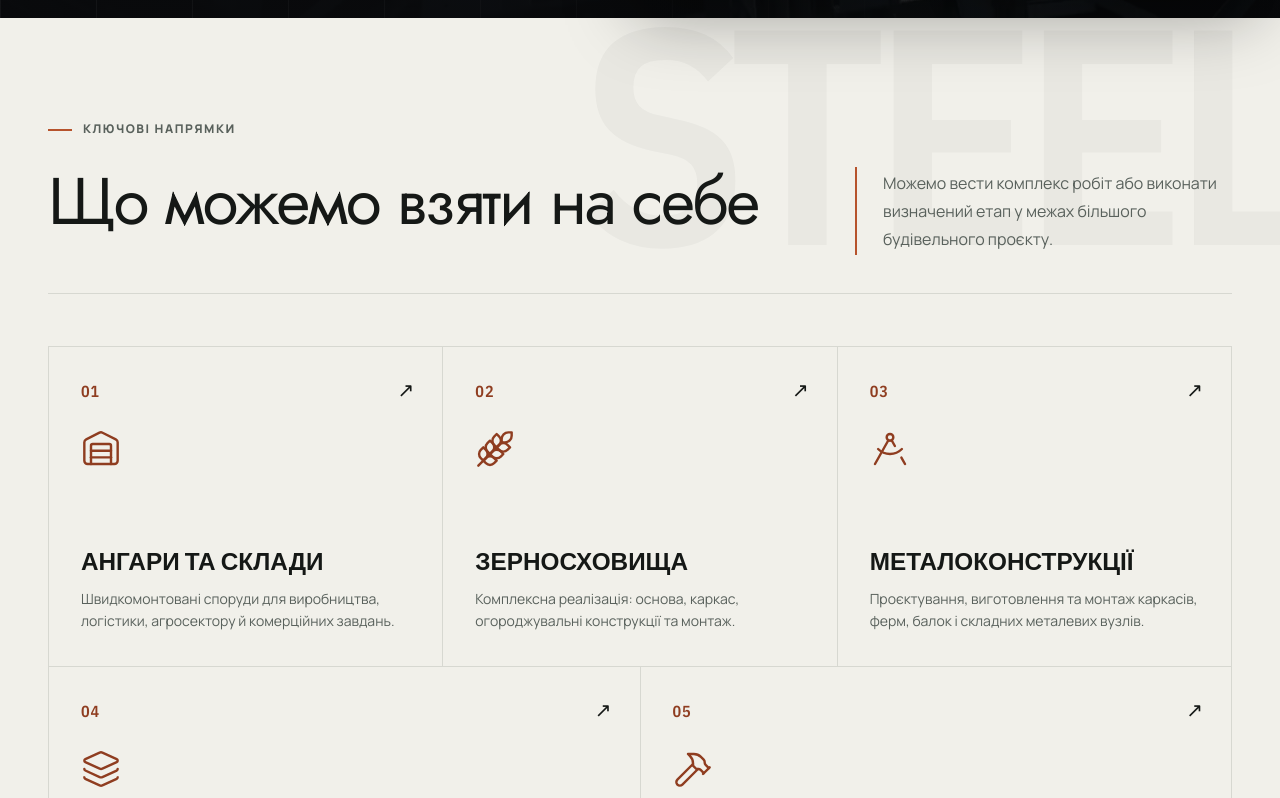
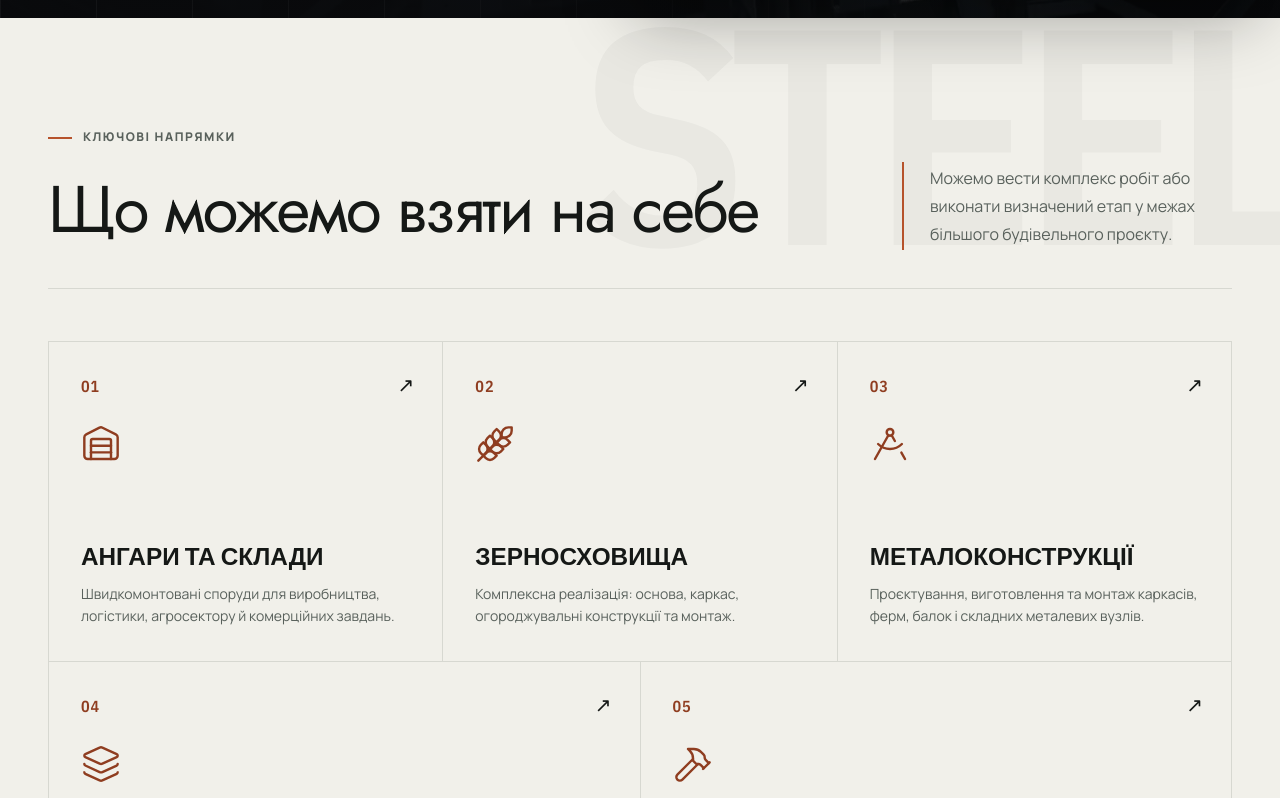
Before and after one commit to leusd100/rubikon-build, a Next.js app: page / in a window 1280 px wide. Shown: the part 782-1580 px from the top of the page. Built offline with nearby package versions, Linux system fonts and the light colour scheme.

Commit message:
Align shared section headers

```diff
--- a/app/components/SiteChrome.tsx
+++ b/app/components/SiteChrome.tsx
@@ -203,7 +203,7 @@ export function TeamSection({ compact = false }: { compact?: boolean }) {
         <SectionHeader
           className="team-heading"
           eyebrow="Родина в основі компанії"
-          title="Родинна компанія. Досвід двох поколінь."
+          title="Досвід двох поколінь — в одній команді"
           supporting="Практичний досвід будівництва поєднуємо із системною організацією роботи, зрозумілою комунікацією та сучасними інструментами."
         />
         <div className="team-stories">
--- a/app/globals.css
+++ b/app/globals.css
@@ -229,11 +229,11 @@ section[id] { scroll-margin-top: 116px; }
 .section-heading-copy .eyebrow { margin-bottom: 30px; }
 .section-head-balanced h2 { font-size: clamp(50px, 5.15vw, 76px); line-height: .98; }
 .section-head-balanced > p:last-child { max-width: 470px; margin-top: 47px; padding: 2px 0 2px 26px; border-left: 2px solid var(--accent); font-size: 17px; line-height: 1.75; }
-.section-header { position: relative; display: grid; grid-template-columns: minmax(0, 1.55fr) minmax(300px, .8fr); align-items: start; gap: var(--grid-gap); margin-bottom: 52px; padding-bottom: 38px; border-bottom: 1px solid var(--border-default); }
-.section-header-copy { max-width: 920px; }
+.section-header { position: relative; display: grid; grid-template-columns: minmax(0, 1.65fr) minmax(330px, .65fr); align-items: center; gap: var(--grid-gap); margin-bottom: 52px; padding-bottom: 38px; border-bottom: 1px solid var(--border-default); }
+.section-header-copy { max-width: 980px; }
 .section-header-copy .eyebrow { margin-bottom: 30px; }
 .section-header h2 { max-width: 920px; margin: 0; font-family: var(--font-display), var(--font-manrope), sans-serif; font-size: clamp(50px, 5.15vw, 76px); font-weight: 400; line-height: .99; letter-spacing: -.035em; }
-.section-header-support { max-width: 470px; margin: 47px 0 0; padding: 2px 0 2px 26px; color: var(--text-muted); border-left: 2px solid var(--accent); font-size: 16px; line-height: 1.75; }
+.section-header-support { align-self: center; max-width: 470px; margin: 42px 0 0; padding: 2px 0 2px 26px; color: var(--text-muted); border-left: 2px solid var(--accent); font-size: 16px; line-height: 1.75; }
 .section-header-inverse { border-bottom-color: rgba(255,255,255,.18); }
 .section-header-inverse .section-header-support { color: var(--text-on-dark-muted); }
 
```
